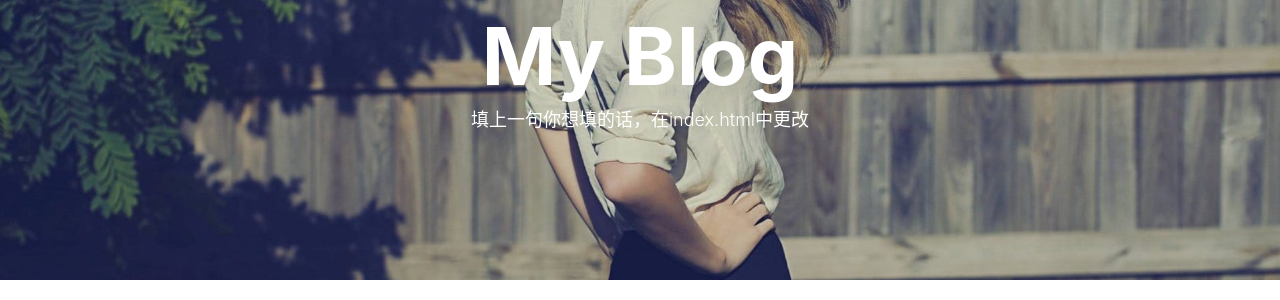
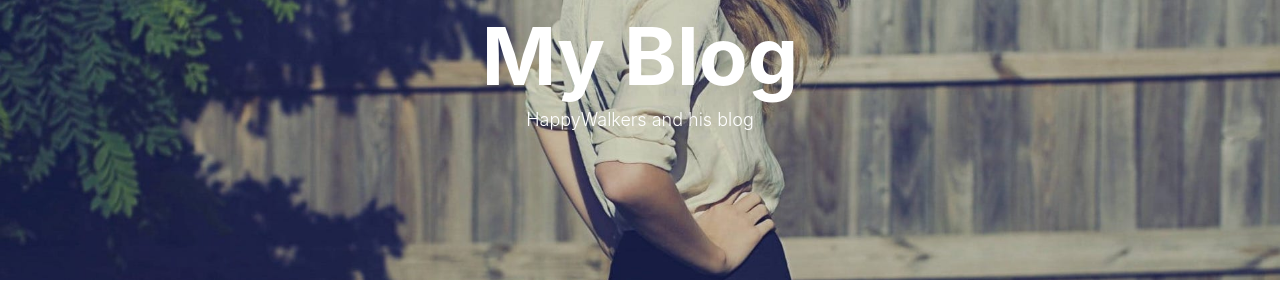
Before and after one commit to HappyWalkers/HappyWalkers.github.io, a Jekyll site: the page built from index.html, in a window 1280 px wide. Shown: the part 138-438 px from the top of the page. Built offline with Jekyll 4.4.1, drawn with Linux system fonts in a browser that asks for light colours; nearby versions of some CDN libraries; the list of posts is cut into pages by our own code; comment, search, counter and statistics services are not loaded.

Commit message:
Update index.html

```diff
--- a/index.html
+++ b/index.html
@@ -1,6 +1,6 @@
 ---
 layout: page
-description: "填上一句你想填的话，在index.html中更改"
+description: "HappyWalkers and his blog"
 ---
 
 {% for post in paginator.posts %}
```
